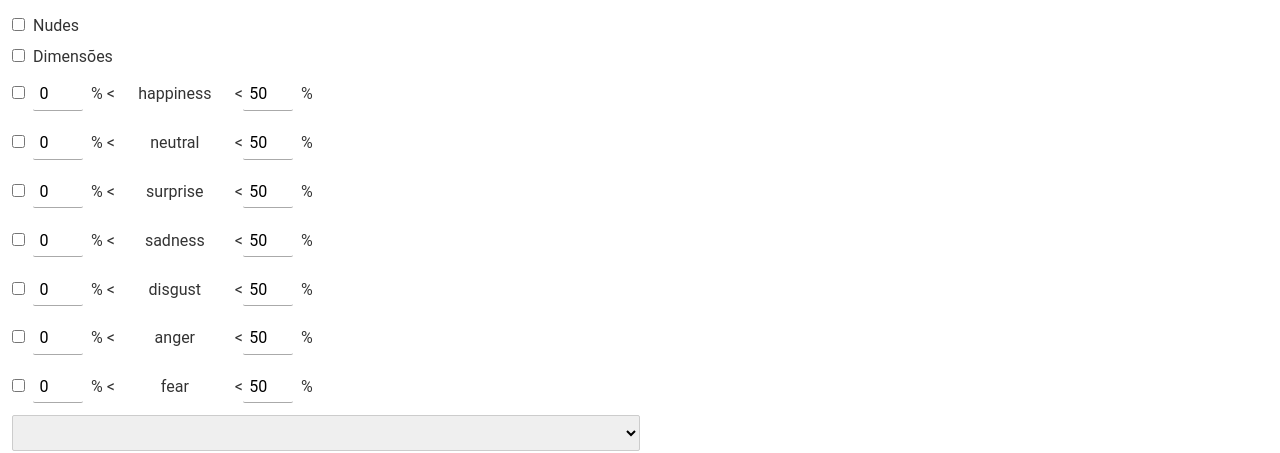
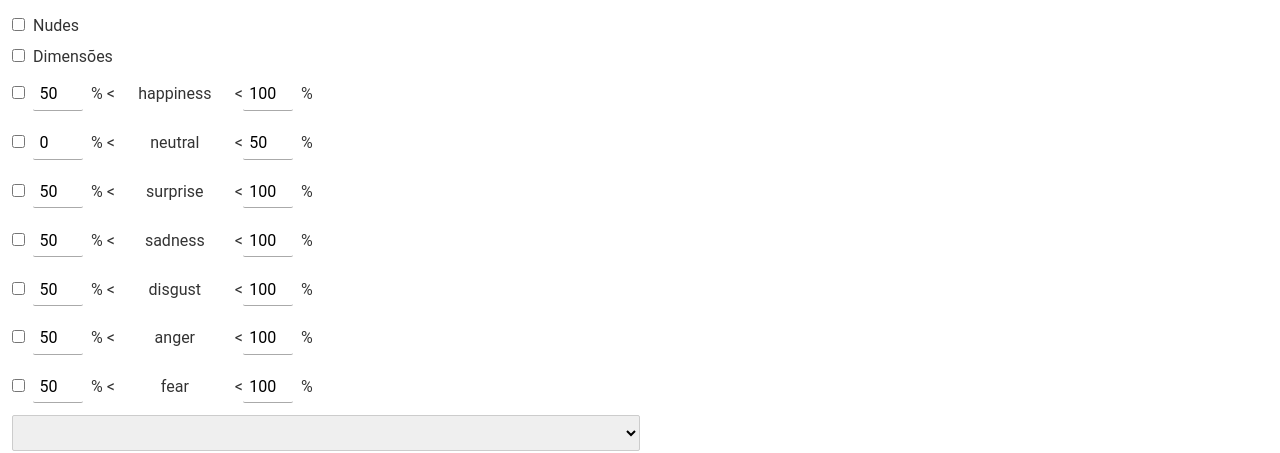
Before and after one commit to the-happy-team/cordiais-web, a Svelte app: page / in a window 1280 px wide. Shown: the top 453 px of the page. Built offline with nearby package versions, Linux system fonts and the light colour scheme.

Commit message:
use 50-100 as default for non-neutral filters

```diff
--- a/src/App.svelte
+++ b/src/App.svelte
@@ -15,8 +15,8 @@
   const emoFilters = EmotionOrder.map((e) => {
     return {
       emo: e,
-      min: 0,
-      max: 50,
+      min: e == "neutral" ? 0 : 50,
+      max: e == "neutral" ? 50 : 100,
       enabled: false,
     };
   });
```
